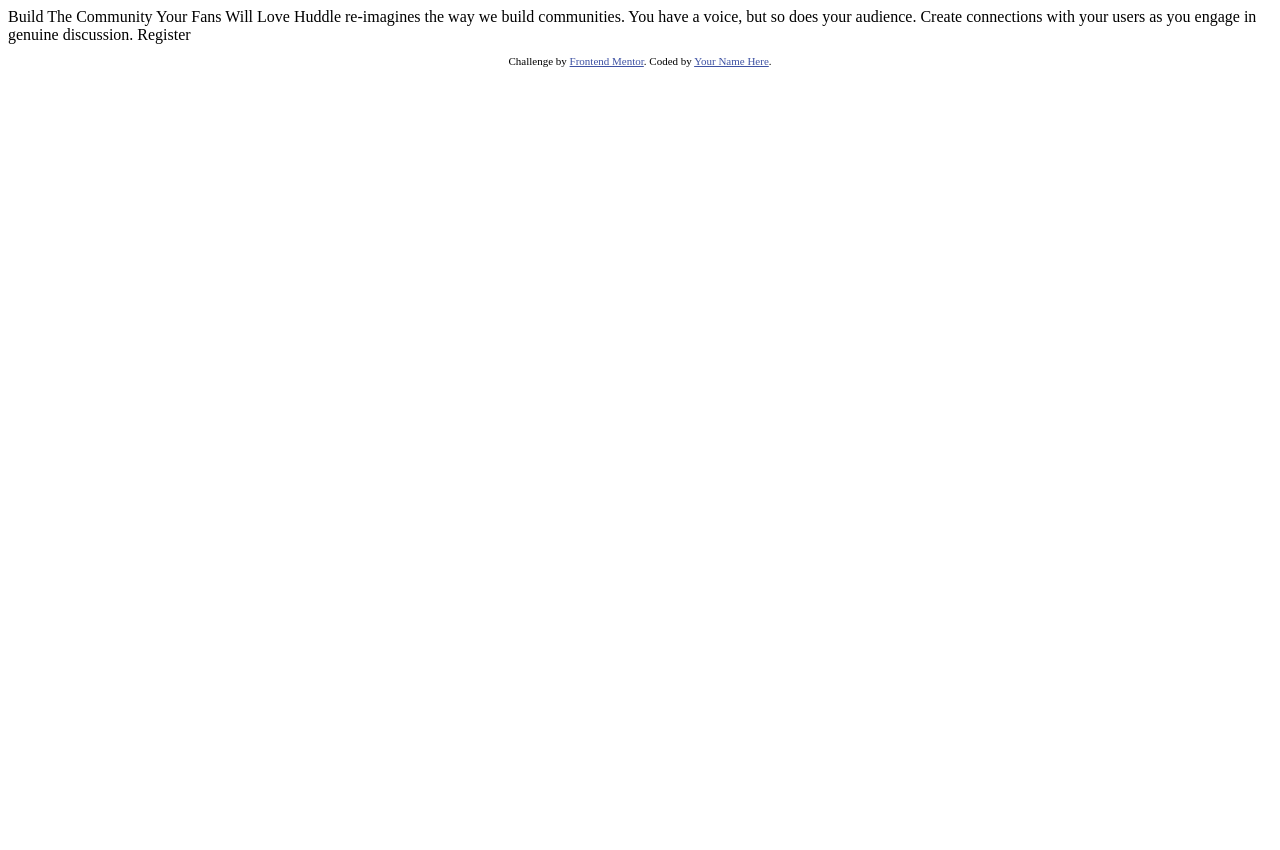
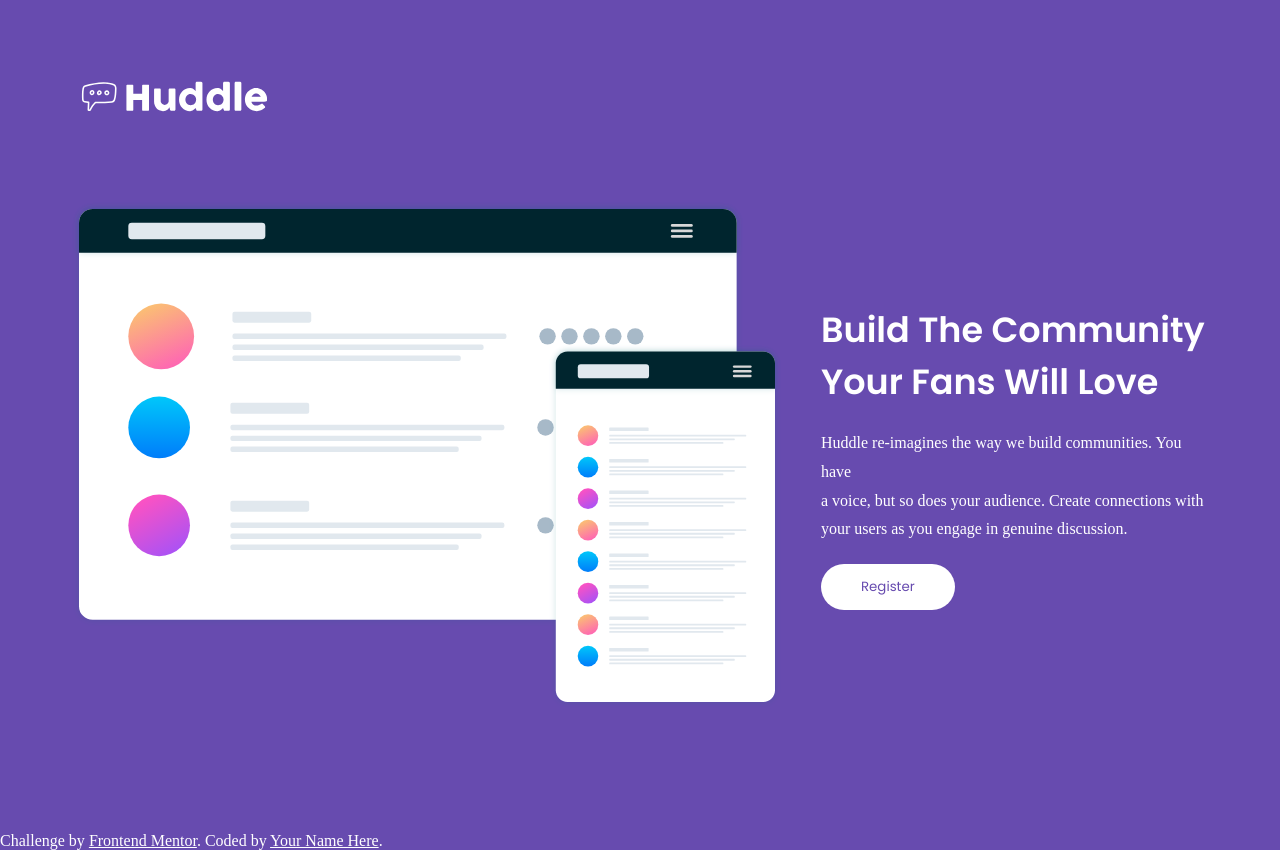
Before and after one commit to maurog15/landing_page_challenge, a plain HTML site: page index.html in a window 1280 px wide. Before the commit the page ends 800 px from the top, so only its background shows below. Drawn offline with Linux system fonts and the light colour scheme.

Commit message:
Finished structure
Finished structure and some styles

```diff
--- /dev/null
+++ b/css/style.css
@@ -0,0 +1,69 @@
+@import url('https://fonts.googleapis.com/css2?family=Open+Sans&family=Poppins:wght@400;600&display=swap');
+
+/* font-family: 'Open Sans', sans-serif;
+font-family: 'Poppins', sans-serif; */
+
+* {
+    margin: 0;
+    padding: 0;
+    box-sizing: border-box;
+    color: white;
+}
+
+body {
+    min-height: 100vh;
+    background-color: hsl(257, 40%, 49%);
+}
+
+.container {
+    margin: 0 auto;
+    max-width: 1320px;
+    height: 100vh;
+}
+
+.main {
+    height: 90%;
+    display: flex;
+    flex-direction: column;
+    justify-content: space-between;
+    margin: 2rem;
+    padding: 2.5rem;
+}
+
+.content {
+    display: flex;
+    align-items: center;
+    gap: 2.5rem;
+}
+
+.header img {
+    width: 200px;
+}
+
+.right-container h1{
+    font-family: 'Poppins', sans-serif;
+    font-size: 35px;
+    line-height: 1.5em;
+    margin-bottom: 20px;
+}
+
+.right-container p {
+    line-height: 1.8;
+    margin-bottom: 20px;
+}
+
+button {
+    display: inline-block;
+    padding: 13px 40px;
+    background-color: white;
+    border: none;
+    border-radius: 25px;
+    font-family: 'Poppins', sans-serif;
+    color: hsl(257, 40%, 49%);;
+    text-decoration: none;
+}
+
+button:hover {
+    color: white;
+    background-color: hsl(300, 69%, 71%);
+}
--- a/index.html
+++ b/index.html
@@ -2,26 +2,37 @@
 <html lang="en">
 <head>
   <meta charset="UTF-8">
-  <meta name="viewport" content="width=device-width, initial-scale=1.0"> <!-- displays site properly based on user's device -->
+  <meta name="viewport" content="width=device-width, initial-scale=1.0">
 
+  <link rel="stylesheet" href="css/style.css">
   <link rel="icon" type="image/png" sizes="32x32" href="./images/favicon-32x32.png">
 
   <title>Frontend Mentor | Huddle landing page with single introductory section</title>
+</head>
 
-  <!-- Feel free to remove these styles or customise in your own stylesheet 👍 -->
-  <style>
-    .attribution { font-size: 11px; text-align: center; }
-    .attribution a { color: hsl(228, 45%, 44%); }
-  </style>
-</head>
 <body>
+  <div class="container">
+    <div class="main">
 
-  Build The Community Your Fans Will Love
+      <div class="header">
+        <img src="images/logo.svg" alt="Huddle logo">
+      </div>
 
-  Huddle re-imagines the way we build communities. You have a voice, but so does your audience.
-  Create connections with your users as you engage in genuine discussion.
+      <div class="content">
+        <section class="left-container">
+          <img id="main-image" src="images/illustration-mockups.svg" alt="Illustration mockups">
+        </section>
 
-  Register
+        <section class="right-container">
+          <h1>Build The Community <br>Your Fans Will Love</h1>
+          <p>Huddle re-imagines the way we build communities. You have <br>a voice, but so does your audience.
+          Create connections with<br> your users as you engage in genuine discussion.</p>
+
+        <a href="#" title=" Register"><button>Register</button></a>
+        </section>
+      </div>
+    </div>
+  </div>
 
   <footer>
     <p class="attribution">
```
